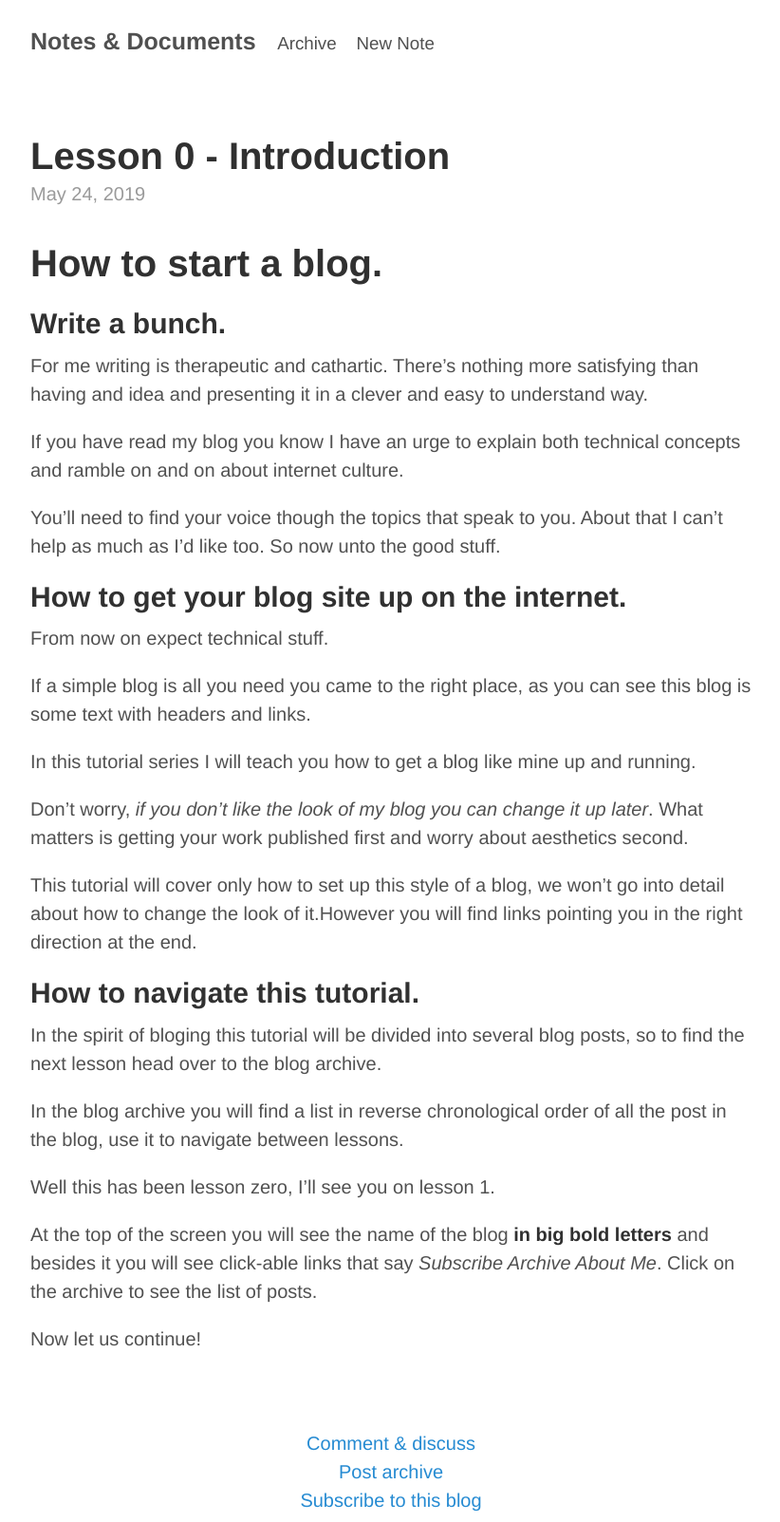
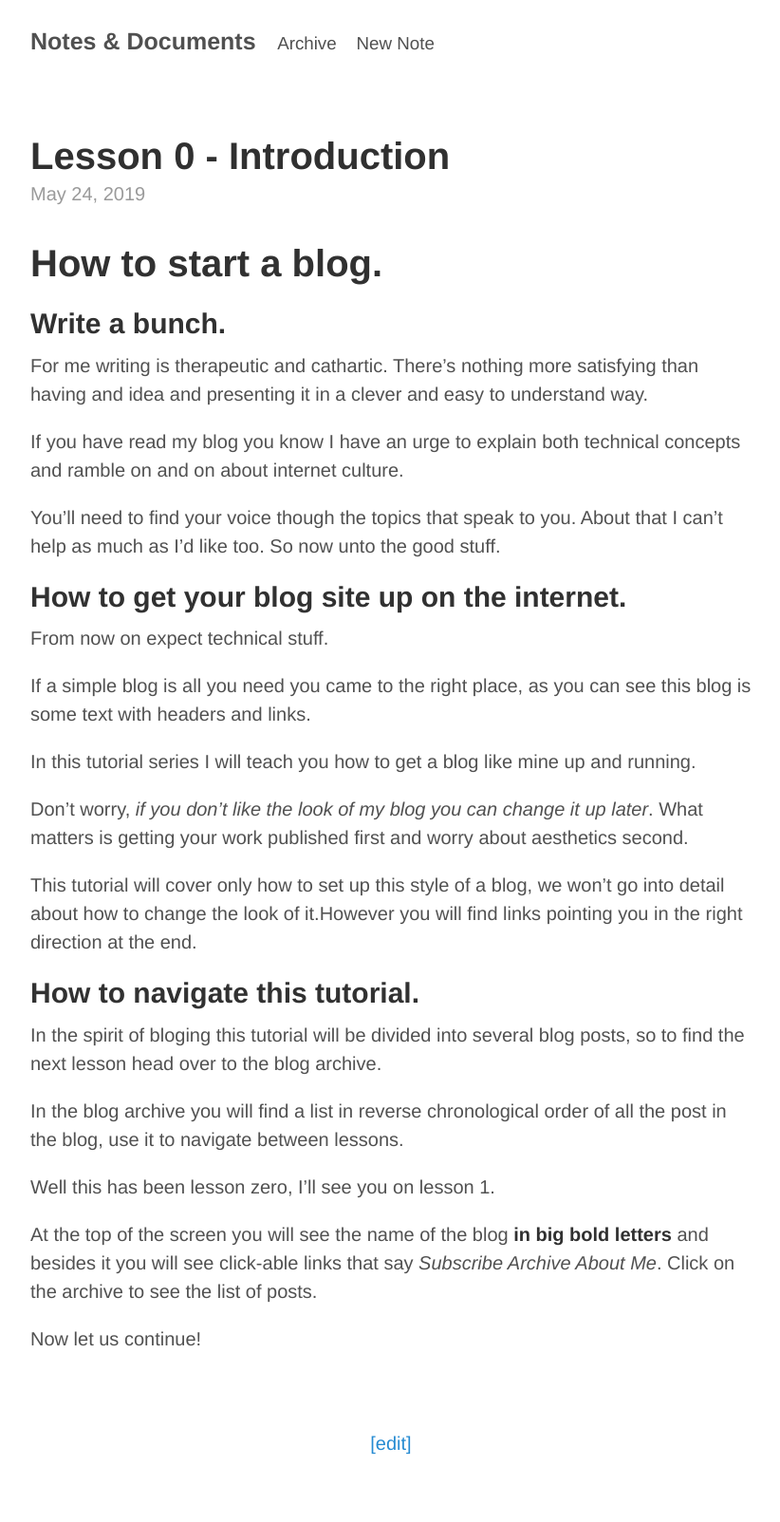
Before and after one commit to alex-esc/notes, a Jekyll site: the page built from _posts/2019-05-24-Introduction.md, in a window 1280 px wide. Shown: the whole page at 95% size, without its empty margins (228-1050 px from the left). Built offline with Jekyll 4.4.1, drawn with Linux system fonts in a browser that asks for light colours; after the commit the page ends 1543 px from its top, so only the background shows below that.

Commit message:
Update post.html

```diff
--- a/_layouts/post.html
+++ b/_layouts/post.html
@@ -11,13 +11,16 @@ layout: default
 
 
 <div style="text-align:center">
-  <a href="{{ site.other.comments }}">Comment & discuss</a>
-</div>
 
-<div style="text-align:center">
-  <a href="{{ site.url }}{{ site.path }}/archive.html">Post archive</a>
-</div>
 
-<div style="text-align:center">
-  <a href="{{ site.url }}{{ site.path }}/subscribe.html">Subscribe to this blog</a>
-</div>
+
+
+
+  <div class="post-date">
+    <a href="{{site.editurl}}{{page.path}}">
+      [edit]
+    </a>
+  </div>
+
+
+  </div>
```
